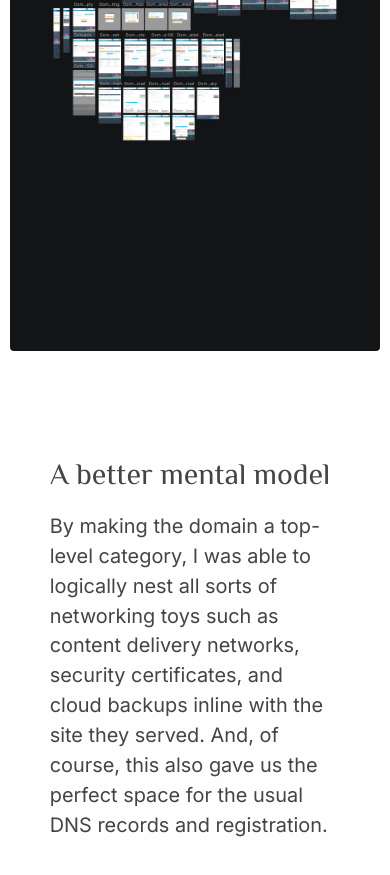
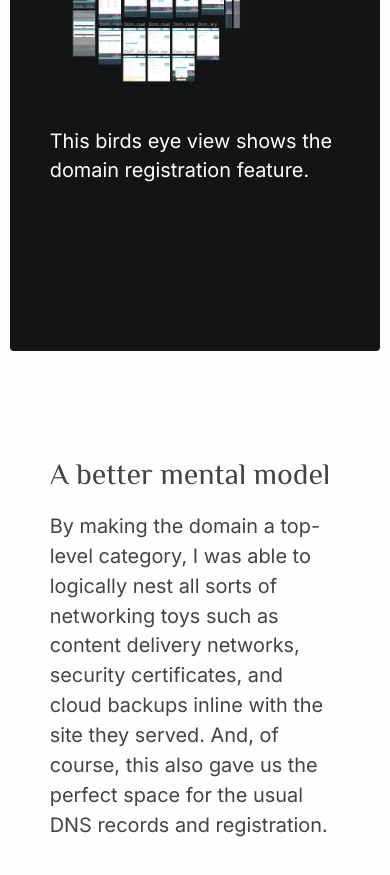
Before and after one commit to ralox/barnett.cc, a React (Create React App) app: page /work/mylw in a window 390 px wide. Shown: the part 7060-7935 px from the top of the page. Built offline with nearby package versions, Linux system fonts and the light colour scheme.

Commit message:
improve mobile responsiveness for mylw

```diff
--- a/src/views/projects/mylw.js
+++ b/src/views/projects/mylw.js
@@ -148,6 +148,9 @@ export default function MyLW() {
                 <img src={process.env.PUBLIC_URL + "/img/lw-domain-overview.png"} alt="A bird's eye view of domain tools" />
               </div>
             </div>
+            <div className="slide-notes mobile-help-text">
+              <p>This birds eye view shows the domain registration feature.</p>
+            </div>
           </div>
         </section>
 
```
